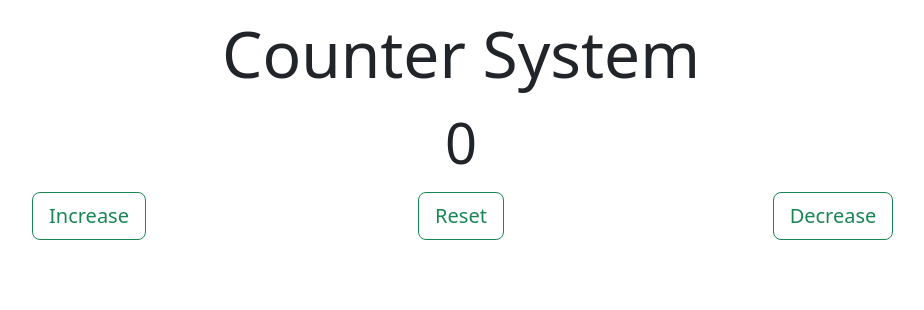
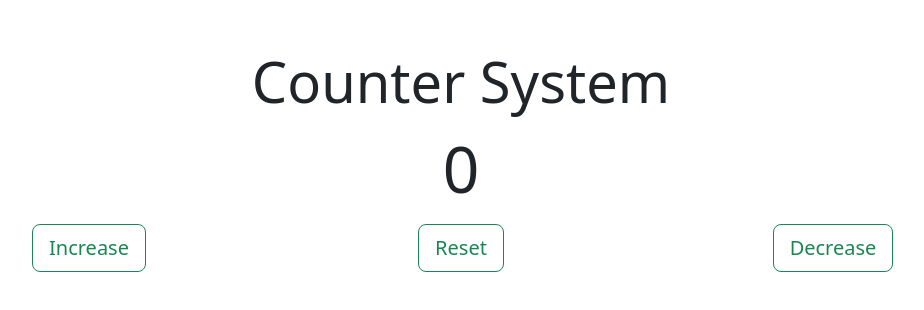
Before and after one commit to MarkRyuo/Counter_Program, a website: page src/index.html in a window 1280 px wide. Shown: the whole page, without its empty margins (179-1103 px from the left). Drawn offline with nearby package versions, Linux system fonts and the light colour scheme.

Commit message:
udpaet herE

```diff
--- a/src/index.html
+++ b/src/index.html
@@ -9,15 +9,15 @@
 <body>
 
   <section>
-    <div class="container-lg my-3">
+    <div class="container-lg my-5">
         <div class="text-center">
-          <p class="display-3">Counter System</p>
+          <p class="display-4">Counter System</p>
         </div>
 
         <form action="" class="row justify-content-center align-item-center">
 
               <div class="col-8 text-center">
-                <p class="display-4">0</p>
+                <p class="display-3">0</p>
               </div>
 
                 <div class="row text-center">
```
